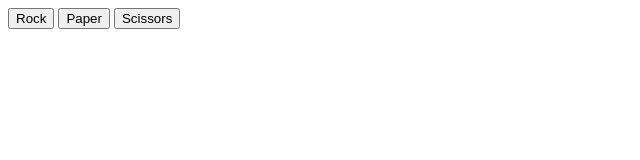
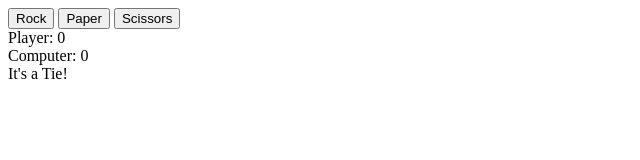
Before and after one commit to excaliar/RockPaperScissors, a plain HTML site: page index.html in a window 1280 px wide. Both pictures are taken after a click on the button "Rock". Shown: the whole page, without its empty margins (0-640 px from the left). Drawn offline with Linux system fonts and the light colour scheme.

Commit message:
create diplay to output round result and make initial scoreboard

```diff
--- a/index.html
+++ b/index.html
@@ -11,5 +11,10 @@
     <button id="rock">Rock</button>
     <button id="paper">Paper</button>
     <button id="scissors">Scissors</button>
+
+    <div class="display">
+        <div class="player">Player: 0</div>
+        <div class="computer">Computer: 0</div>
+    </div>
 </body>
 </html>
--- a/script.js
+++ b/script.js
@@ -25,18 +25,23 @@ function oneRound(playerSelection, computerSelection) {
     }
 }
 
+const display = document.querySelector('.display');
+const roundResult = document.createElement('div');
+
 const rock = document.querySelector('#rock');
 const paper = document.querySelector('#paper')
 const scissors = document.querySelector('#scissors')
 
 rock.addEventListener('click', () => {
-    console.log(oneRound('rock', getComputerChoice()))
+    roundResult.textContent = (oneRound('rock', getComputerChoice()))
 })
 
 paper.addEventListener('click', () => {
-    console.log(oneRound('paper', getComputerChoice()))
+    roundResult.textContent = (oneRound('paper', getComputerChoice()))
 })
 
 scissors.addEventListener('click', () => {
-    console.log(oneRound('scissor', getComputerChoice()))
+    roundResult.textContent = (oneRound('scissor', getComputerChoice()))
 })
+
+display.appendChild(roundResult);
```
